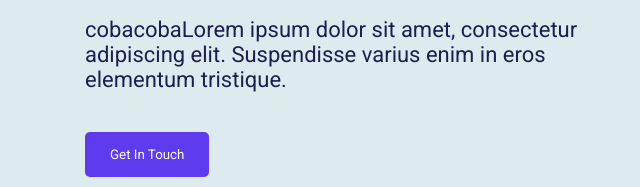
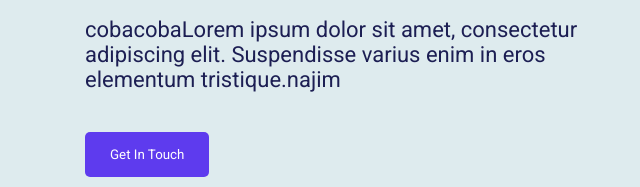
Before and after one commit to resapram/itsportoresa, a plain HTML site: page index.html in a window 1280 px wide. Shown: the part 502-689 px from the top of the page, 0-640 px from the left. Drawn offline with nearby package versions, Linux system fonts and the light colour scheme.

Commit message:
coba comit

```diff
--- a/index.html
+++ b/index.html
@@ -35,7 +35,7 @@
             <h3>I create <span>product design</span> and brand experience</h3>
             <p>
                 cobacobaLorem ipsum dolor sit amet, consectetur adipiscing elit. Suspendisse varius enim in eros elementum
-                tristique.
+                tristique.najim
             </p>
             <button>Get In Touch</button>
         </div>
```
